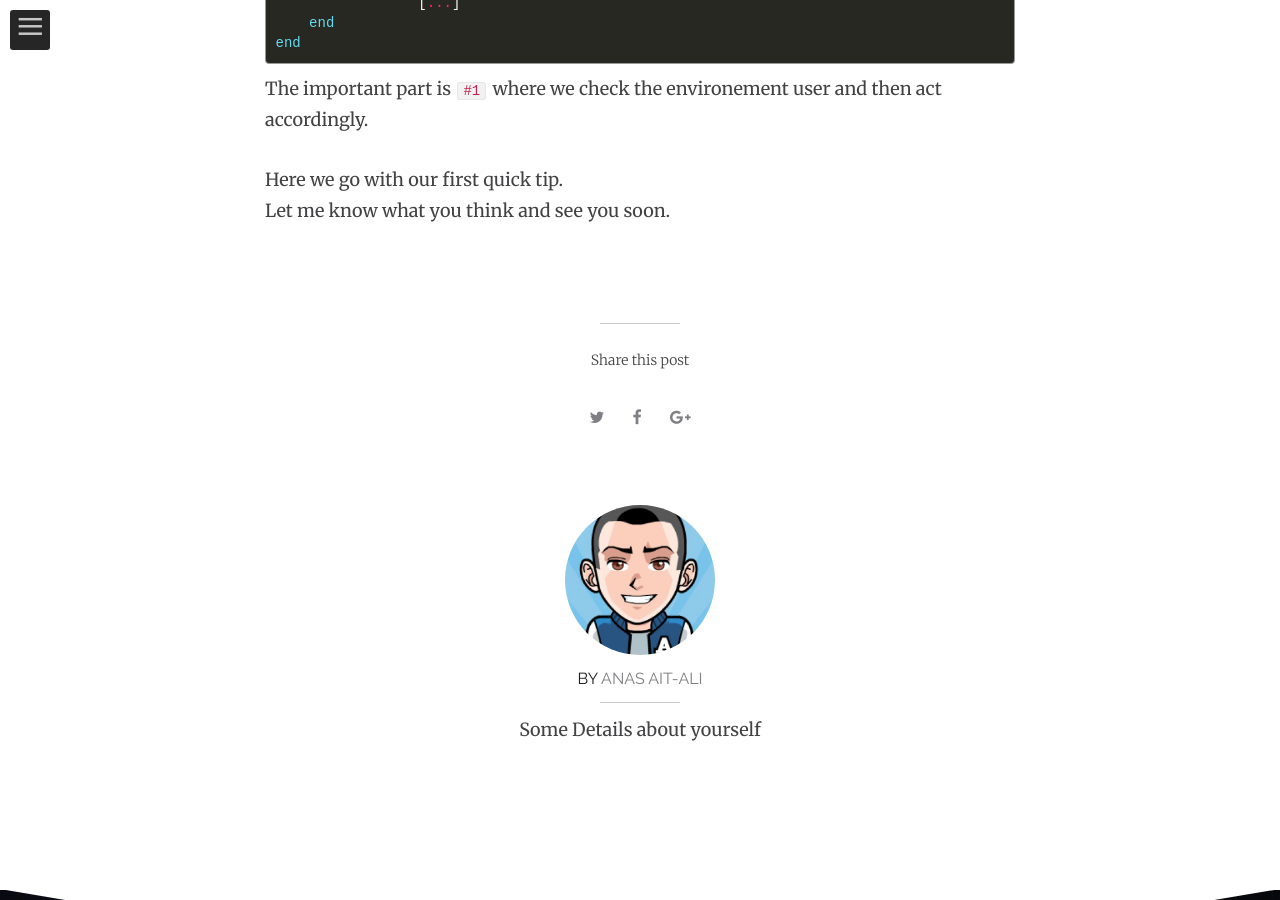
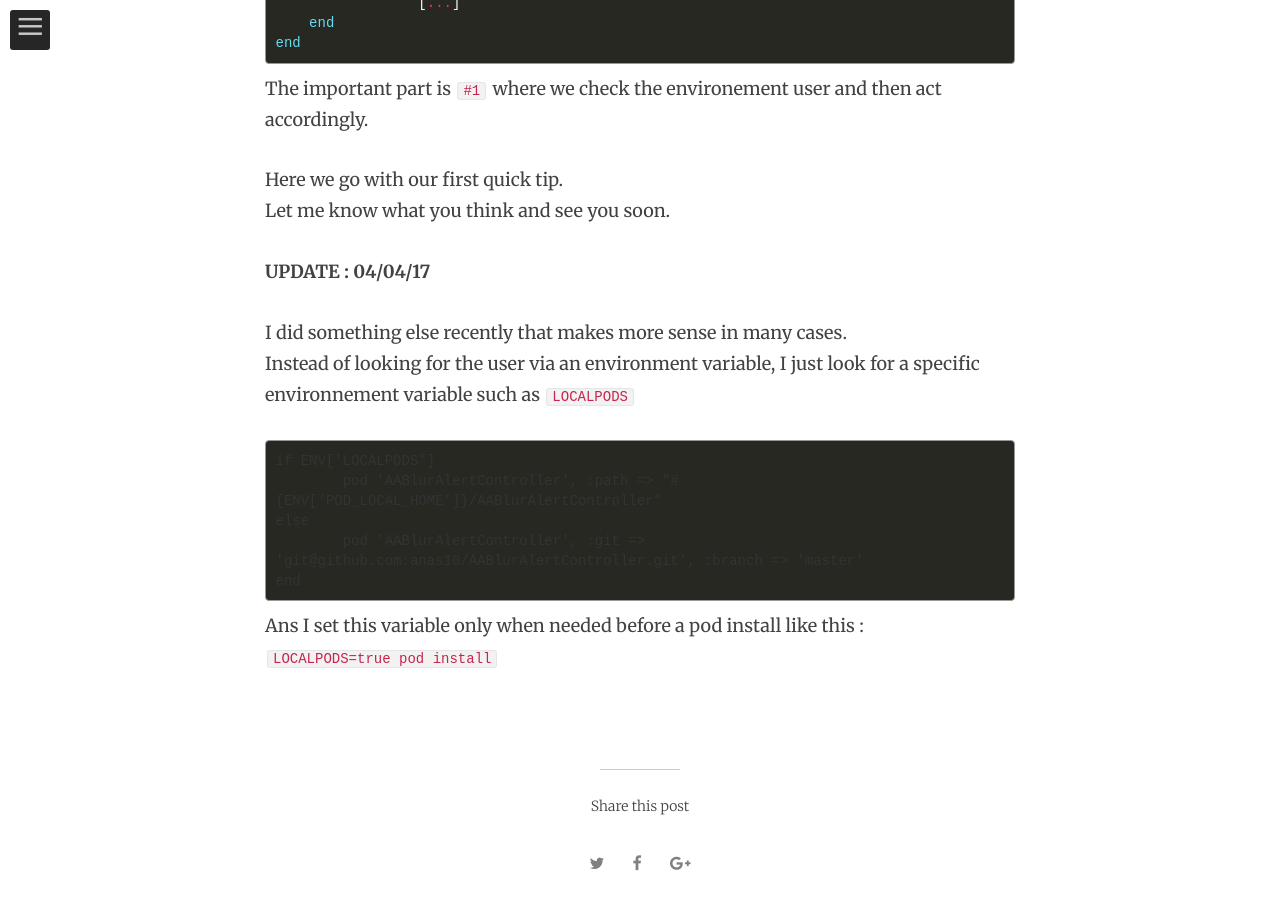
Before and after one commit to anas10/anas10.github.io, a Jekyll site: the page built from _posts/2016-07-17-quicktip-1.md, in a window 1280 px wide and 900 px high, scrolled down 1809 px. Built offline with Jekyll 4.4.1, drawn with Linux system fonts in a browser that asks for light colours; comment, search, counter and statistics services are not loaded; some of the changed text lies outside the part shown.

Commit message:
Update quicktip 1

````diff
--- a/_posts/2016-07-17-quicktip-1.md
+++ b/_posts/2016-07-17-quicktip-1.md
@@ -60,3 +60,18 @@ The important part is `#1` where we check the environement user and then act acc
 
 Here we go with our first quick tip.
 Let me know what you think and see you soon.
+
+**UPDATE : 04/04/17**
+
+I did something else recently that makes more sense in many cases.
+Instead of looking for the user via an environment variable, I just look for a specific environnement variable such as `LOCALPODS`
+
+```
+if ENV['LOCALPODS']
+	pod 'AABlurAlertController', :path => "#{ENV['POD_LOCAL_HOME']}/AABlurAlertController"
+else
+	pod 'AABlurAlertController', :git => 'git@github.com:anas10/AABlurAlertController.git', :branch => 'master'
+end
+```
+
+Ans I set this variable only when needed before a pod install like this : `LOCALPODS=true pod install`
````
